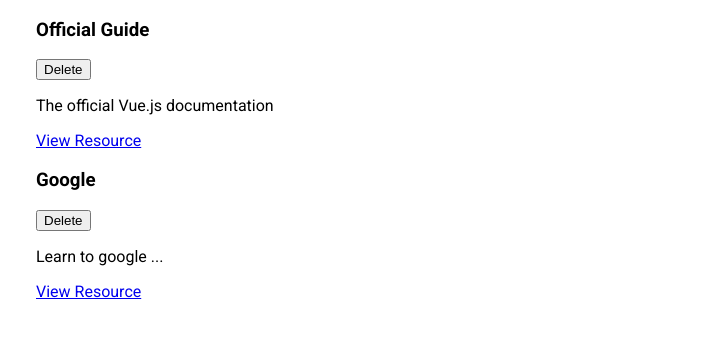
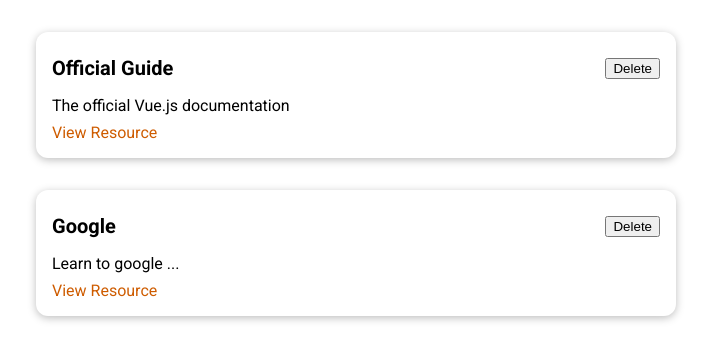
Before and after one commit to Levente26/learning-resources-app-vue-udemy, a Vue app: page / in a window 1280 px wide. Shown: the top 360 px of the page, without its empty margins (284-995 px from the left). Built offline with nearby package versions, Linux system fonts and the light colour scheme.

Commit message:
base card wrapper

```diff
--- /dev/null
+++ b/src/components/UI/BaseCard.vue
@@ -0,0 +1,15 @@
+<template>
+    <div>
+        <slot></slot>
+    </div>
+</template>
+
+<style scoped>
+div {
+  border-radius: 12px;
+  box-shadow: 0 2px 8px rgba(0, 0, 0, 0.26);
+  padding: 1rem;
+  margin: 2rem auto;
+  max-width: 40rem;
+}
+</style>
--- a/src/components/learning-resources/LearningResource.vue
+++ b/src/components/learning-resources/LearningResource.vue
@@ -1,15 +1,15 @@
 <template>
   <li>
-        <div>
+    <base-card>
       <header>
         <h3>{{ title }}</h3>
         <button>Delete</button>
       </header>
-        </div>
       <p>{{ description }}</p>
       <nav>
         <a :href="link">View Resource</a>
       </nav>
+    </base-card>
   </li>
 </template>
 
@@ -18,3 +18,35 @@
   props: ['title', 'description', 'link'],
 }
 </script>
+
+<style scoped>
+li {
+  margin: auto;
+  max-width: 40rem;
+}
+
+header {
+  display: flex;
+  justify-content: space-between;
+  align-items: center;
+}
+
+h3 {
+  font-size: 1.25rem;
+  margin: 0.5rem 0;
+}
+
+p {
+  margin: 0.5rem 0;
+}
+
+a {
+  text-decoration: none;
+  color: #ce5c00;
+}
+
+a:hover,
+a:active {
+  color: #c89300;
+}
+</style>
```
Also changed, not shown: src/main.js (+7 -1 lines). Lines whose indentation alone changed are shown as unchanged.
